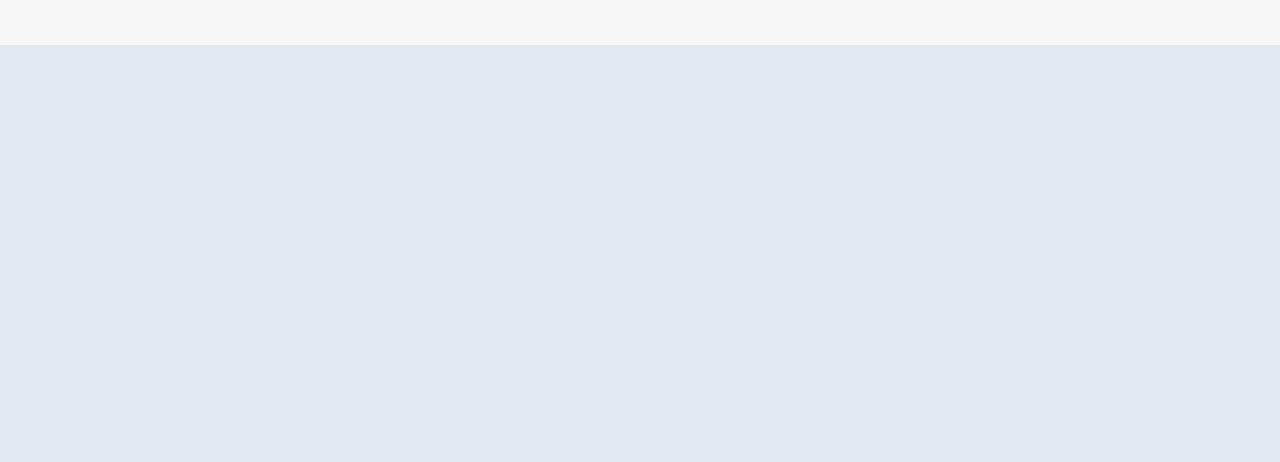
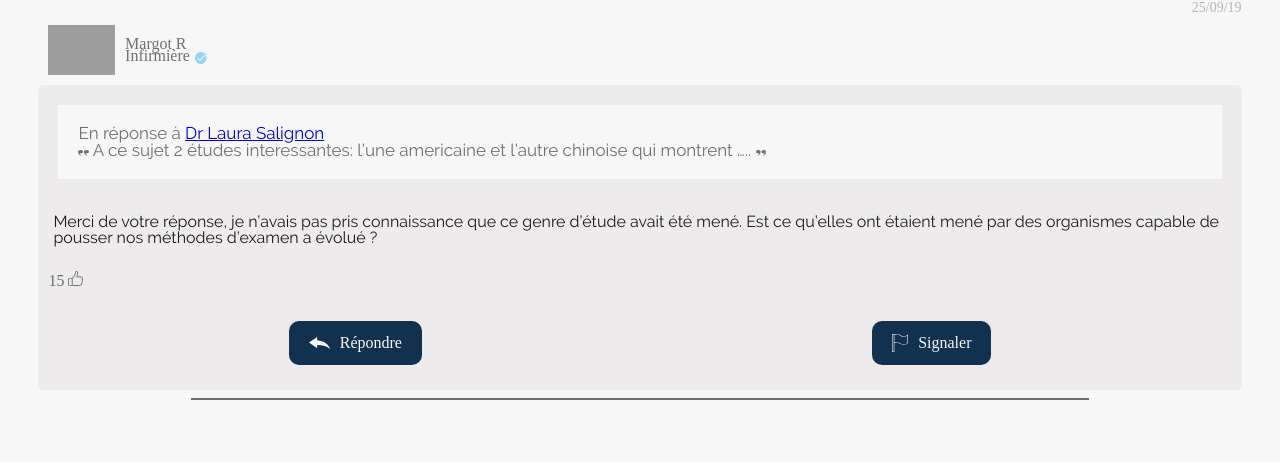
Before and after one commit to aureliensamier/cancercontribu, a PHP site: page /site/forum_categories_discussions.html in a window 1280 px wide. Shown: the part 755-1217 px from the top of the page. Before the commit the page ends 800 px from the top, so only its background shows below. Run offline with PHP 8.4, Linux system fonts and the light colour scheme; some web fonts are replaced; grey boxes are pictures that could not be loaded.

Commit message:
Forum pages updated v4

```diff
--- a/site/forum_categories_discussions.html
+++ b/site/forum_categories_discussions.html
@@ -73,7 +73,7 @@
 
 			<hr>
 
-			<!--1st Reply to forum -->
+			<!--2nd Reply to forum -->
 			<div class="reply">
 				<p class="forum_reply_date">25/09/19</p>
 
@@ -115,11 +115,59 @@
 				</p>
 			</div>
 
+			<hr>
 
-			<!--1st Reply to forum -->
-			<div class="">
 
-			</div>
+			<!--1rd Reply to a reply forum -->
+			<div class="reply">
+					<p class="forum_reply_date">25/09/19</p>
+
+
+					<div class="username_discussions">
+						<img class="username_profile_image" src="../assets/images/profile_username2.svg">
+						<div class="username_details">
+							<p class="username_pseudo">Margot R</p>
+							<p class="username_type">Infirmière
+								<img src="../assets/images/check_logo.svg"/>
+							</p>
+						</div>
+					</div>
+
+					<div class="forum_message">
+						<div class="reply_to_reply">
+									En réponse à
+									<a href="#">Dr Laura Salignon</a>
+									</br>
+									<img src="../assets/images/quotes_open.svg"/>
+									A ce sujet 2 études interessantes:
+		l’une americaine et l’autre chinoise
+		qui montrent …..
+									<img src="../assets/images/quotes_closed.svg"/>
+						</div>
+						<p class="forum_message_text">
+								Merci de votre réponse, je n’avais pas pris connaissance que ce genre d’étude avait été mené. Est ce qu’elles ont étaient mené par des organismes capable de pousser nos méthodes d’examen a évolué ?
+						</p>
+						<div class="forum_message_infos">
+							<div class="forum_message_likes">
+								15
+								<img src="../assets/images/like.svg">
+							</div>
+
+						</div>
+
+						<div class="forum_message_buttons">
+							<a href="#" class="forum_message_button_action">
+									<img src="../assets/images/back-arrow.svg">
+									Répondre
+							</a>
+							<a href="#" class="forum_message_button_action">
+									<img src="../assets/images/flag.svg">
+									Signaler
+							</a>
+						</div>
+
+					</p>
+				</div>
 
 
 
--- a/styles/forum.css
+++ b/styles/forum.css
@@ -1,43 +1,3 @@
-/*FONTS*/
-@font-face {
-    font-family: "MontserratRegular";
-    src: url("../assets/font/Montserrat-Medium.ttf");
-}
-
-@font-face {
-    font-family: "MontserratSemiBold";
-    src: url("../assets/font/Montserrat-SemiBold.ttf");
-}
-
-@font-face {
-    font-family: "MontserratBold";
-    src: url("../assets/font/Montserrat-Bold.ttf");
-}
-
-@font-face {
-    font-family: "CardoRegular";
-    src: url("../assets/font/Cardo-Regular.ttf");
-}
-
-@font-face {
-    font-family: "CardoBold";
-    src: url("../assets/font/Cardo-Bold.ttf");
-}
-
-@font-face {
-    font-family: "RalewayRegular";
-    src: url("../assets/font/Raleway-Regular.ttf");
-}
-
-@font-face {
-    font-family: "RalewayBold";
-    src: url("../assets/font/Raleway-Bold.ttf");
-}
-
-@font-face {
-    font-family: "RalewayLight";
-    src: url("../assets/font/Raleway-light.ttf");
-}
 
 /* Titles fonts */
 
--- a/styles/forum_categories_discussions.css
+++ b/styles/forum_categories_discussions.css
@@ -1,43 +1,3 @@
-/*FONTS*/
-@font-face {
-    font-family: "MontserratRegular";
-    src: url("../assets/font/Montserrat-Medium.ttf");
-}
-
-@font-face {
-    font-family: "MontserratSemiBold";
-    src: url("../assets/font/Montserrat-SemiBold.ttf");
-}
-
-@font-face {
-    font-family: "MontserratBold";
-    src: url("../assets/font/Montserrat-Bold.ttf");
-}
-
-@font-face {
-    font-family: "CardoRegular";
-    src: url("../assets/font/Cardo-Regular.ttf");
-}
-
-@font-face {
-    font-family: "CardoBold";
-    src: url("../assets/font/Cardo-Bold.ttf");
-}
-
-@font-face {
-    font-family: "RalewayRegular";
-    src: url("../assets/font/Raleway-Regular.ttf");
-}
-
-@font-face {
-    font-family: "RalewayBold";
-    src: url("../assets/font/Raleway-Bold.ttf");
-}
-
-@font-face {
-    font-family: "RalewayLight";
-    src: url("../assets/font/Raleway-light.ttf");
-}
 
 /* Titles fonts */
 
@@ -100,6 +60,7 @@ body{
     border: 1.5px solid #707070;
     color: #707070;
     width: 70vw;
+
 }
 
 
@@ -110,17 +71,19 @@ body{
     margin: 3vw;
 }
 
+
+/* Regular reply message model*/
 .forum_categories_discussions__part2 .reply {
     display: flex;
     flex-direction: column;
-    text-align: right;
-
+    margin: 15px 0 15px 0;
 }
 
 .forum_categories_discussions__part2 .forum_reply_date{
     font-family: 'RalewayLight';
     color:#B5B5B5;
     font-size: 14px;
+    text-align: right;
 }
 .forum_categories_discussions__part2 .username_discussions{
     display: flex;
@@ -203,3 +166,11 @@ body{
 .forum_message_button_action img {
     padding-right: 10px;
 }
+
+.reply .reply_to_reply{
+    background-color: #F7F7F7;
+    padding: 20px;
+    margin: 20px;
+    font-family: 'RalewayRegular';
+    font-size:17px;
+}
```
Also changed, not shown: assets/images/profile_username2.svg (added), assets/images/quotes_closed.svg (added), assets/images/quotes_open.svg (added).
